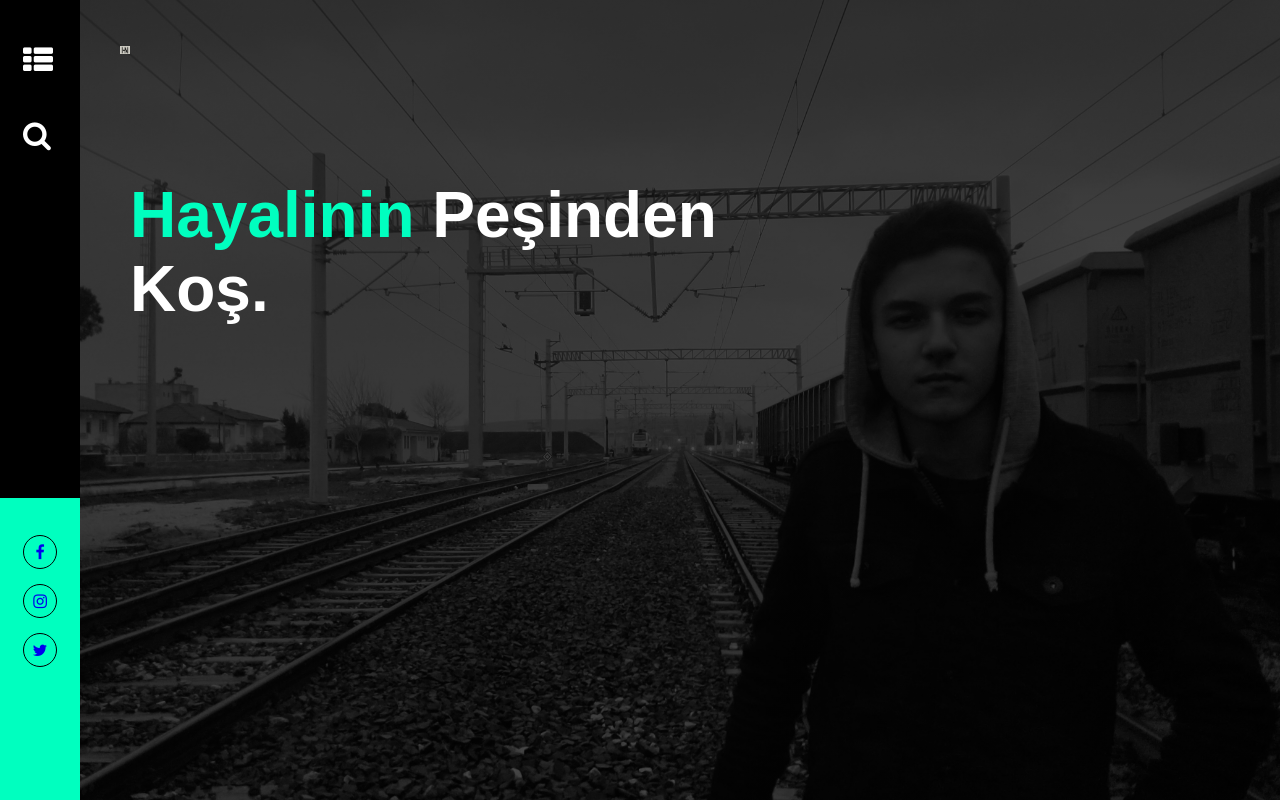
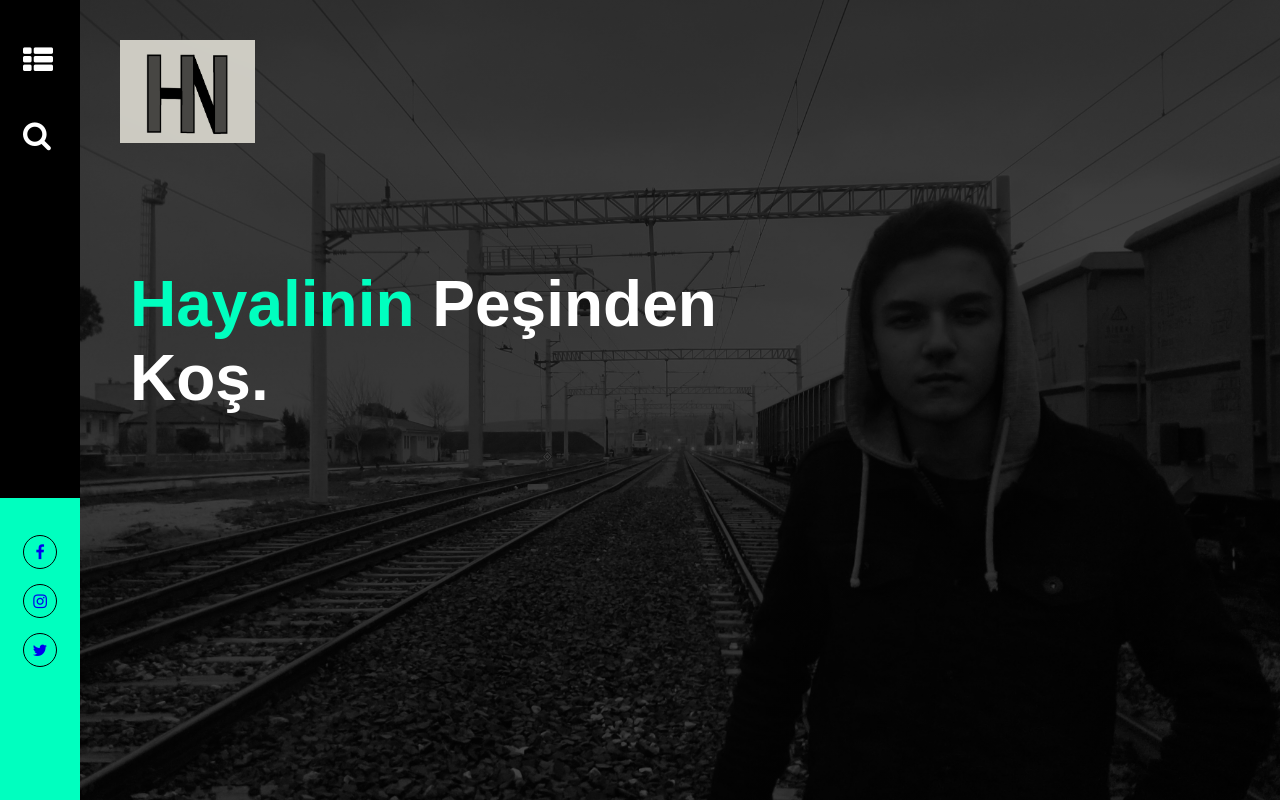
Before and after one commit to ahmetgo/ahmetgo.github.io, a plain HTML site: page index.html in a window 1280 px wide. Drawn offline with Linux system fonts and the light colour scheme.

Commit message:
Update style.css

```diff
--- a/style.css
+++ b/style.css
@@ -22,7 +22,7 @@ a:active {text-decoration: none;}
 
 }
 .nav-logo img{
-    width: 10px;
+    width: 135px;
 
 }
 .nav-links{
```
